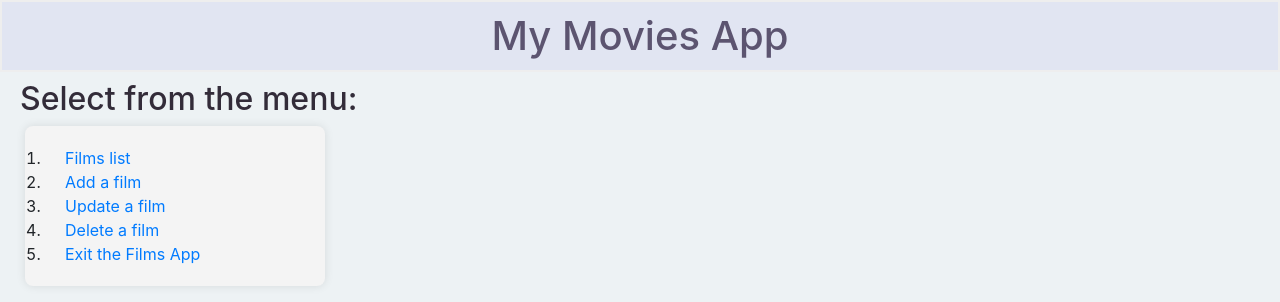
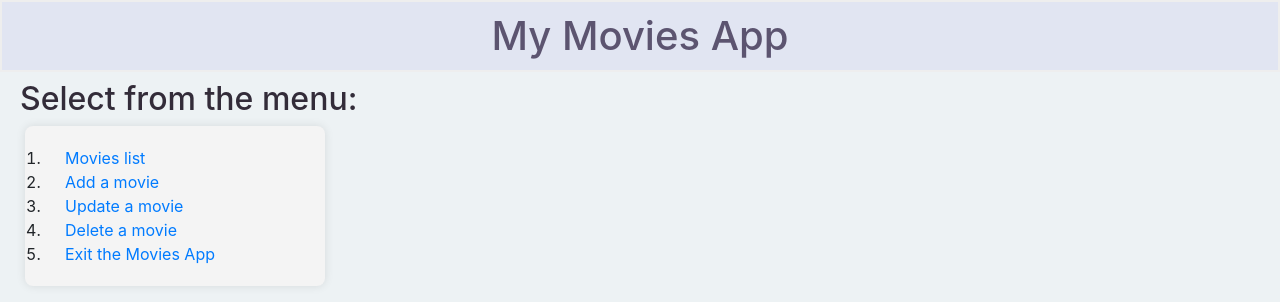
Before and after one commit to Lolisolera/My-Movies-App, a Flask app: page /menu in a window 1280 px wide. Shown: the part 52-354 px from the top of the page. Run offline with Flask 3, Linux system fonts and the light colour scheme; some libraries are stand-ins or nearby versions.

Commit message:
Changed "Film" for "Movie" in the menu's list

```diff
--- a/templates/menu.html
+++ b/templates/menu.html
@@ -2,7 +2,7 @@
 
 
 {% block title %}
-<title>Films Menu Page</title>
+<title>Movies Menu Page</title>
 {% endblock %}
 
 
@@ -11,11 +11,11 @@
 
 <h2>Select from the menu:</h2>
 <ol>
-    <li><a href="/list">Films list</a></li>
-    <li><a href="/add">Add a film</a></li>
-    <li><a href="/update">Update a film</a></li>
-    <li><a href="/delete">Delete a film</a></li>
-    <li><a href="/exit">Exit the Films App</a></li>
+    <li><a href="/list">Movies list</a></li>
+    <li><a href="/add">Add a movie</a></li>
+    <li><a href="/update">Update a movie</a></li>
+    <li><a href="/delete">Delete a movie</a></li>
+    <li><a href="/exit">Exit the Movies App</a></li>
 </ol>
 
 {% endblock %}
```
